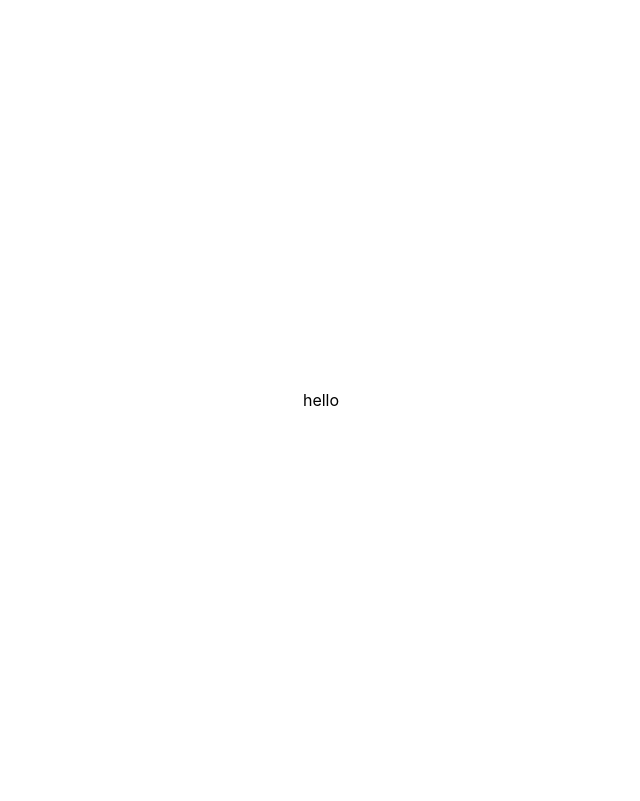
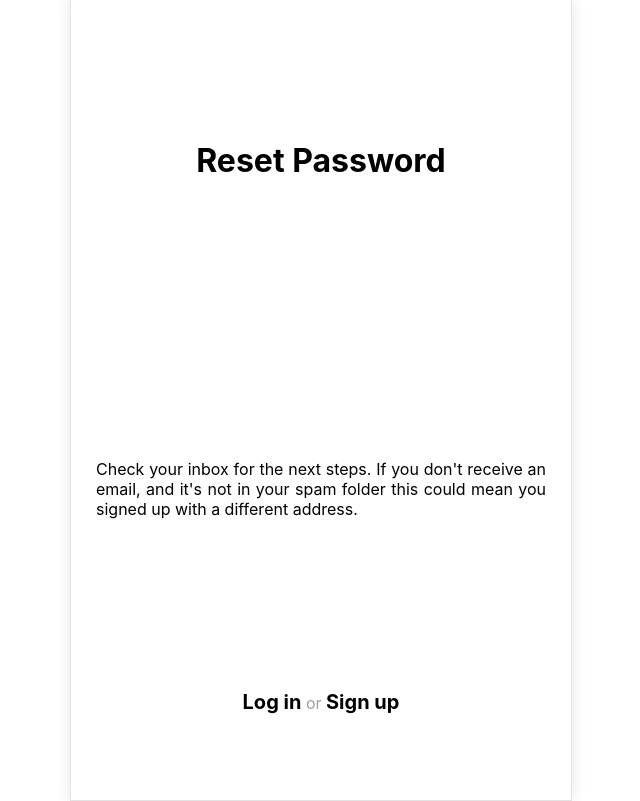
Before and after one commit to Marion-H/login-form, a React (Create React App) app: page /reset in a window 1280 px wide. Shown: the whole page, without its empty margins (319-959 px from the left). Built offline with nearby package versions, Linux system fonts and the light colour scheme.

Commit message:
add a new component change password

```diff
--- a/src/components/ResetPasswordEmail.jsx
+++ b/src/components/ResetPasswordEmail.jsx
@@ -1,9 +1,22 @@
-function ResetPasswordEmail () {
-    return (
-        <div>
-            hello
-        </div>
-    )
+import { Link } from "react-router-dom";
+
+function ResetPasswordEmail() {
+  return (
+    <div className="authentication">
+      <div className="titleReset">
+        <h1>Reset Password</h1>
+      </div>
+      <div className="paragraphReset">
+        Check your inbox for the next steps. If you don't receive an email, and
+        it's not in your spam folder this could mean you signed up with a
+        different address.
+      </div>
+
+      <div className="textFooterForm">
+      <Link to="/">Log in</Link> or <Link to="/create">Sign up</Link>
+      </div>
+    </div>
+  );
 }
 
-export default ResetPasswordEmail
+export default ResetPasswordEmail;
--- a/src/components/scss/welcome.scss
+++ b/src/components/scss/welcome.scss
@@ -4,7 +4,6 @@
     border: 1px solid #e3e3e3;
     box-shadow: 0px 0px 15px rgba(0, 0, 0, 0.1);
     padding: 150px 10px 10px 10px;
-    // display: flex;
     position: relative;
 
     .buttonLogout {
@@ -25,8 +24,6 @@
         font-weight: 500;
         line-height: 112px;
         margin: auto;
-        // height: 90px;
-        // width: 232px;
         padding-bottom: 23px;
         text-align: center;
     }
```
Also changed, not shown: src/components/FormPasswordChange.jsx (added, +9 -0 lines).
